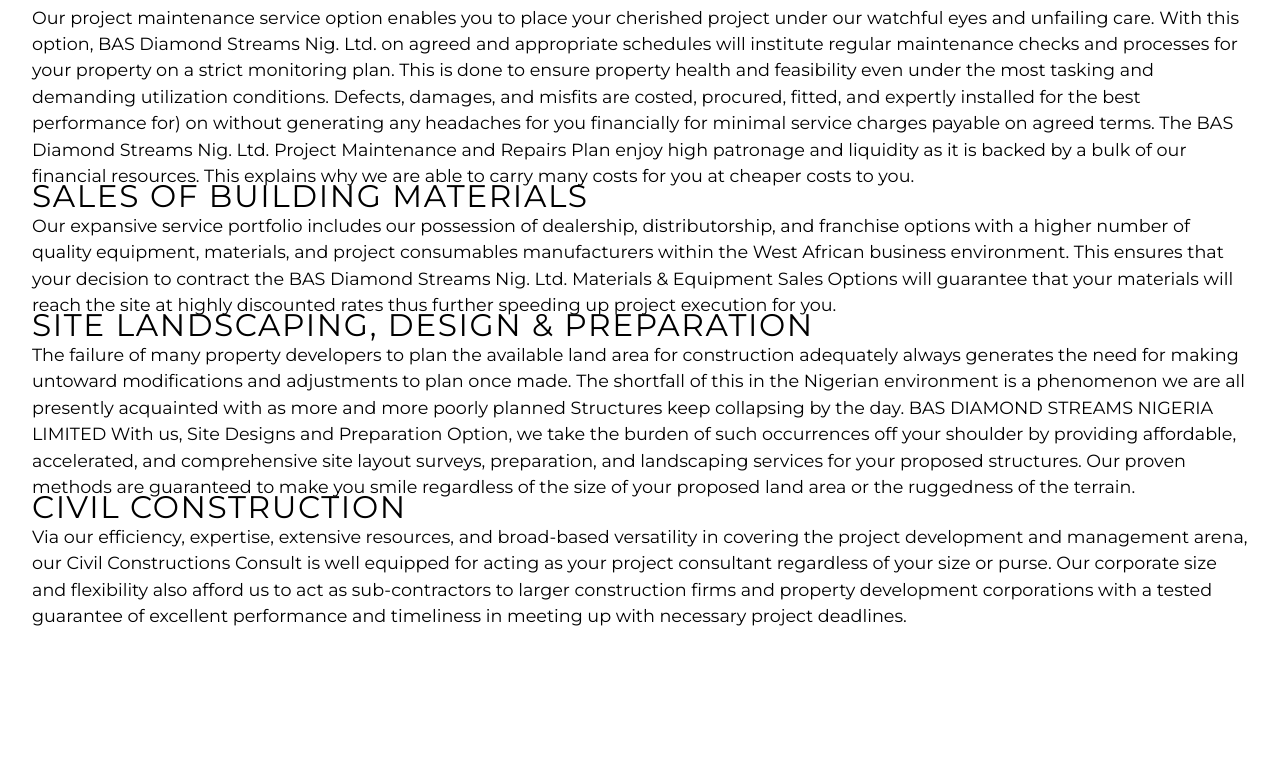
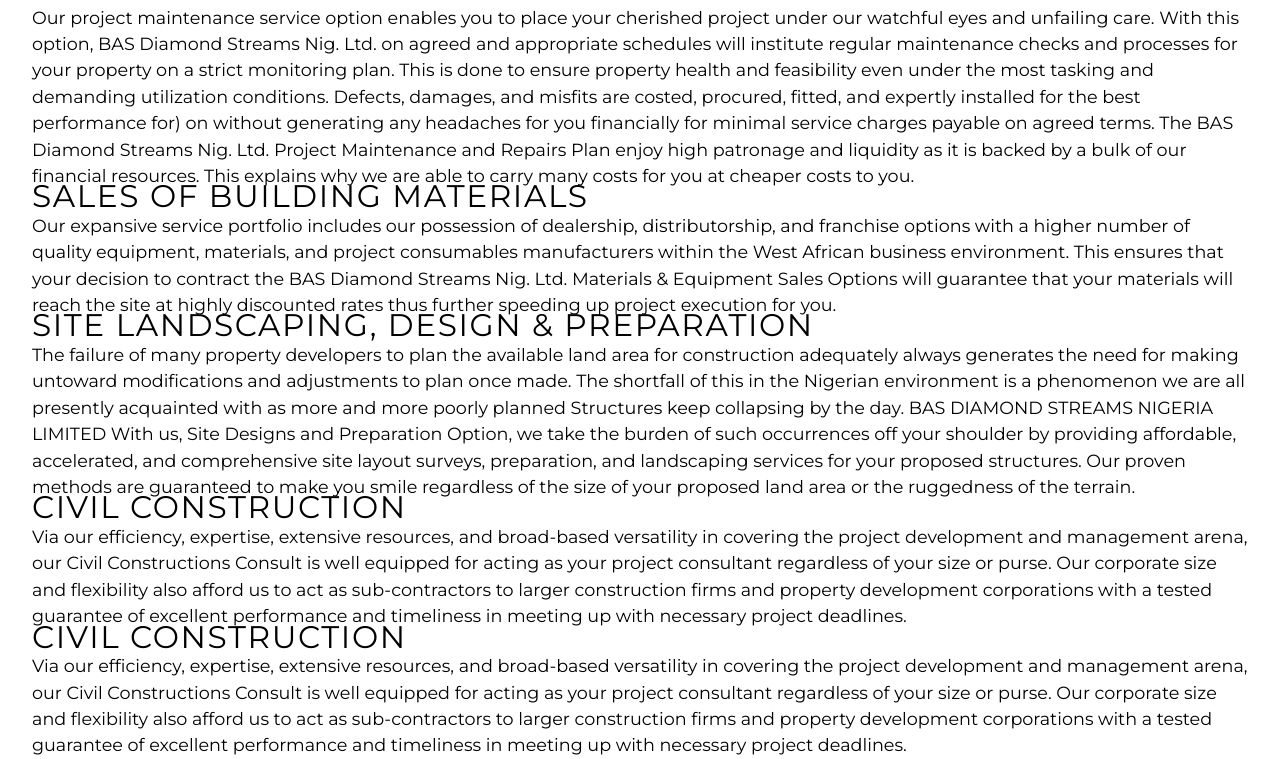
Before and after one commit to prinxsabelo/BasDiamondStreams, a Gatsby site: page /servicesx in a window 1280 px wide. Shown: the part 1415-2174 px from the top of the page. Before the commit the page ends 2045 px from the top, so only its background shows below. Built offline with nearby package versions, Linux system fonts and the light colour scheme; Gatsby itself is replaced by a stand-in of ours.

Commit message:
Update servicesx.js

```diff
--- a/src/pages/servicesx.js
+++ b/src/pages/servicesx.js
@@ -129,6 +129,22 @@
 
                         </p>
                     </div>
+                    <div className='card' data-sal="slide-up"
+                        data-sal-delay="200"
+                        data-sal-easing="ease">
+                        <h3>CIVIL CONSTRUCTION</h3>
+                        <p>
+                            Via our efficiency, expertise, extensive resources, and broad-based versatility in
+                            covering the project development and management arena, our Civil Constructions
+                            Consult is well equipped for acting as your project consultant regardless of your
+                            size or purse. Our corporate size and flexibility also afford us to act as
+                            sub-contractors to larger construction firms and property development corporations
+                            with a tested guarantee of excellent performance and timeliness in meeting up with
+                            necessary project deadlines.
+
+
+                        </p>
+                    </div>
                 </div>
             </div>
         </LayOut>
```
